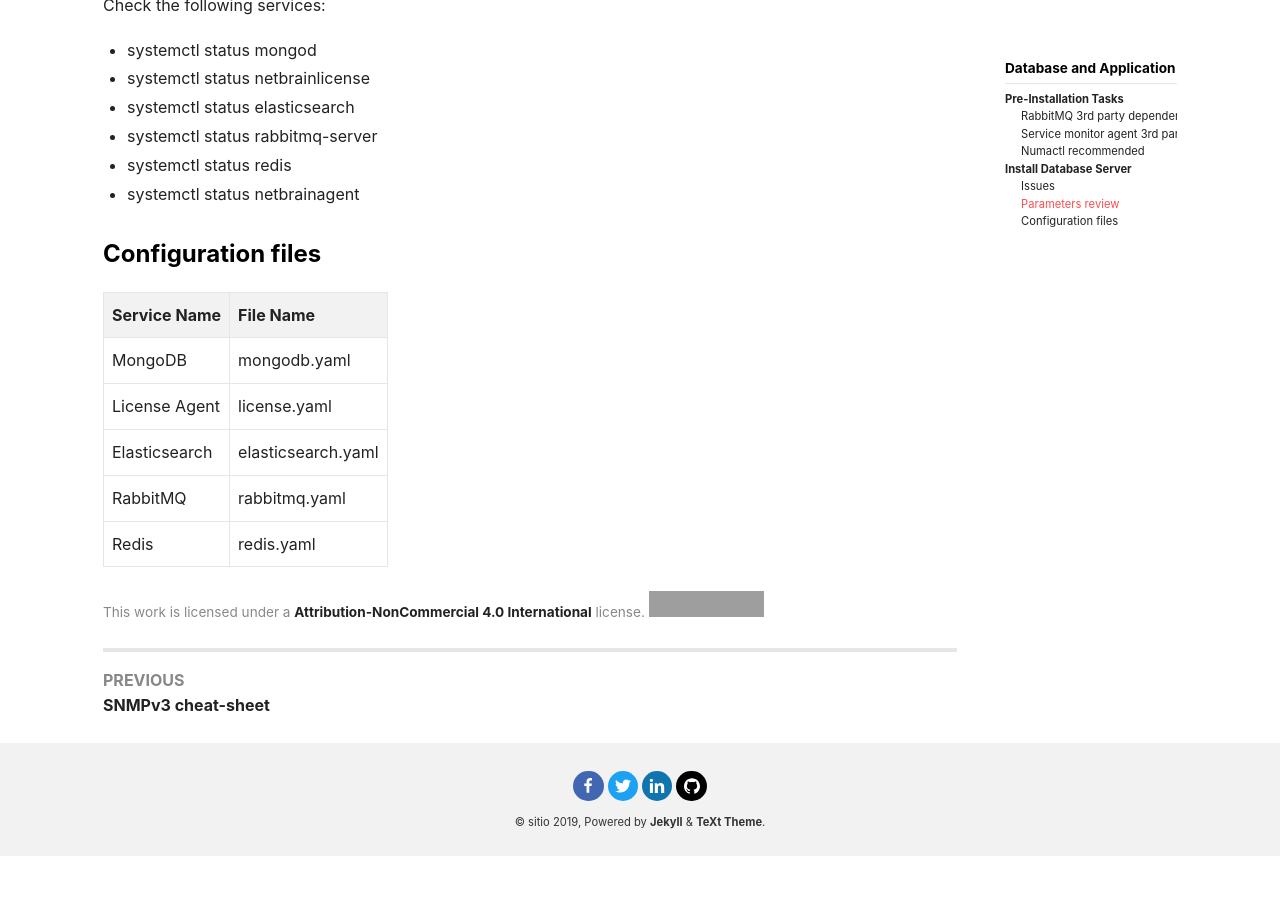
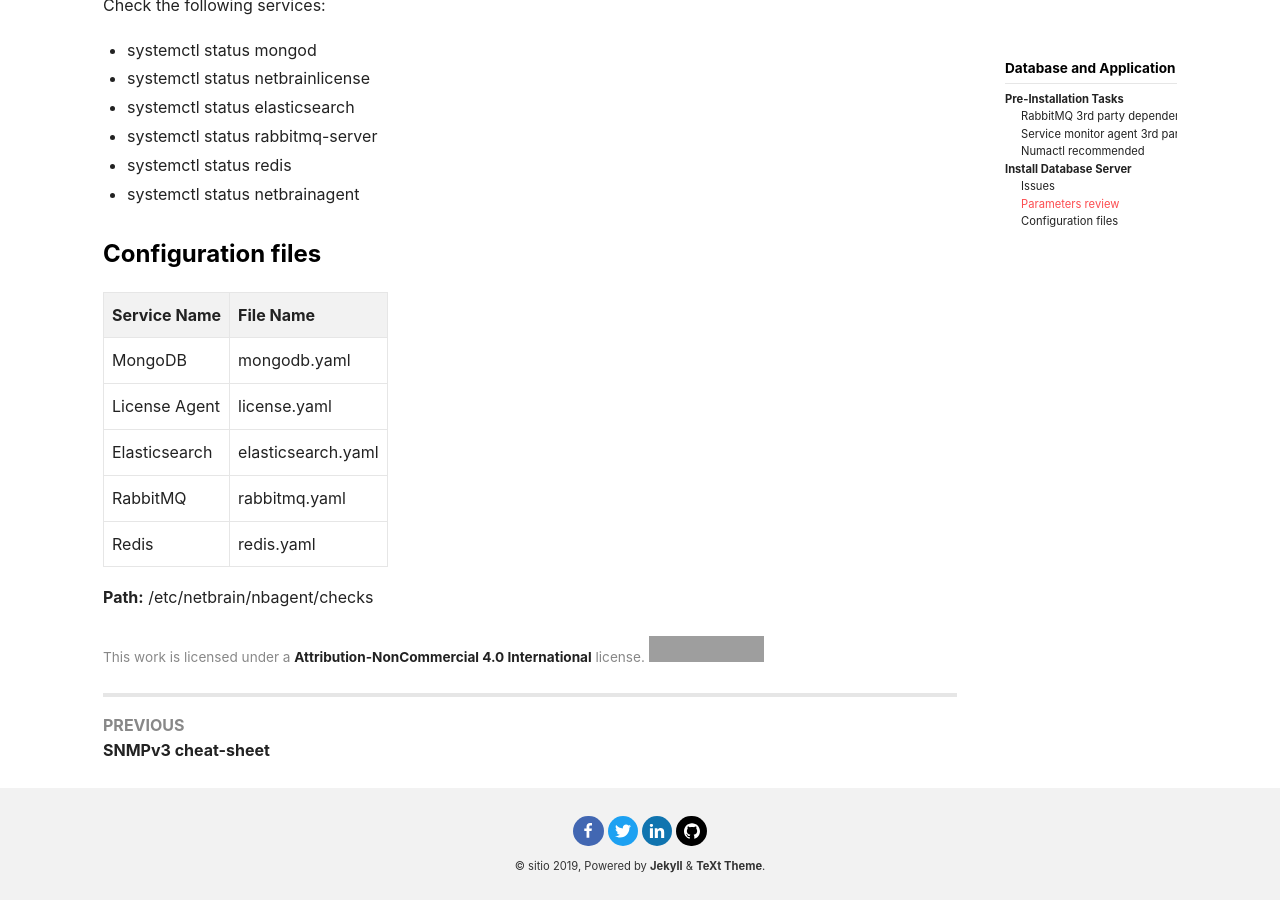
Before and after one commit to amarinjs/sitio, a Jekyll site: the page built from _posts/2019-12-12-Netbrain-all-in-two.md, in a window 1280 px wide and 900 px high, scrolled down 5164 px. Built offline with Jekyll 4.4.1, drawn with Linux system fonts in a browser that asks for light colours; nearby versions of some CDN libraries; comment, search, counter and statistics services are not loaded; before the commit the page ends 6020 px from its top, so only the background shows below that; grey boxes are pictures that could not be loaded.

Commit message:
Update 2019-12-12-Netbrain-all-in-two.md

```diff
--- a/_posts/2019-12-12-Netbrain-all-in-two.md
+++ b/_posts/2019-12-12-Netbrain-all-in-two.md
@@ -210,3 +210,5 @@
 | RabbitMQ | rabbitmq.yaml |
 | Redis | redis.yaml |
 |-----------------+------------|
+
+**Path:** /etc/netbrain/nbagent/checks
```
